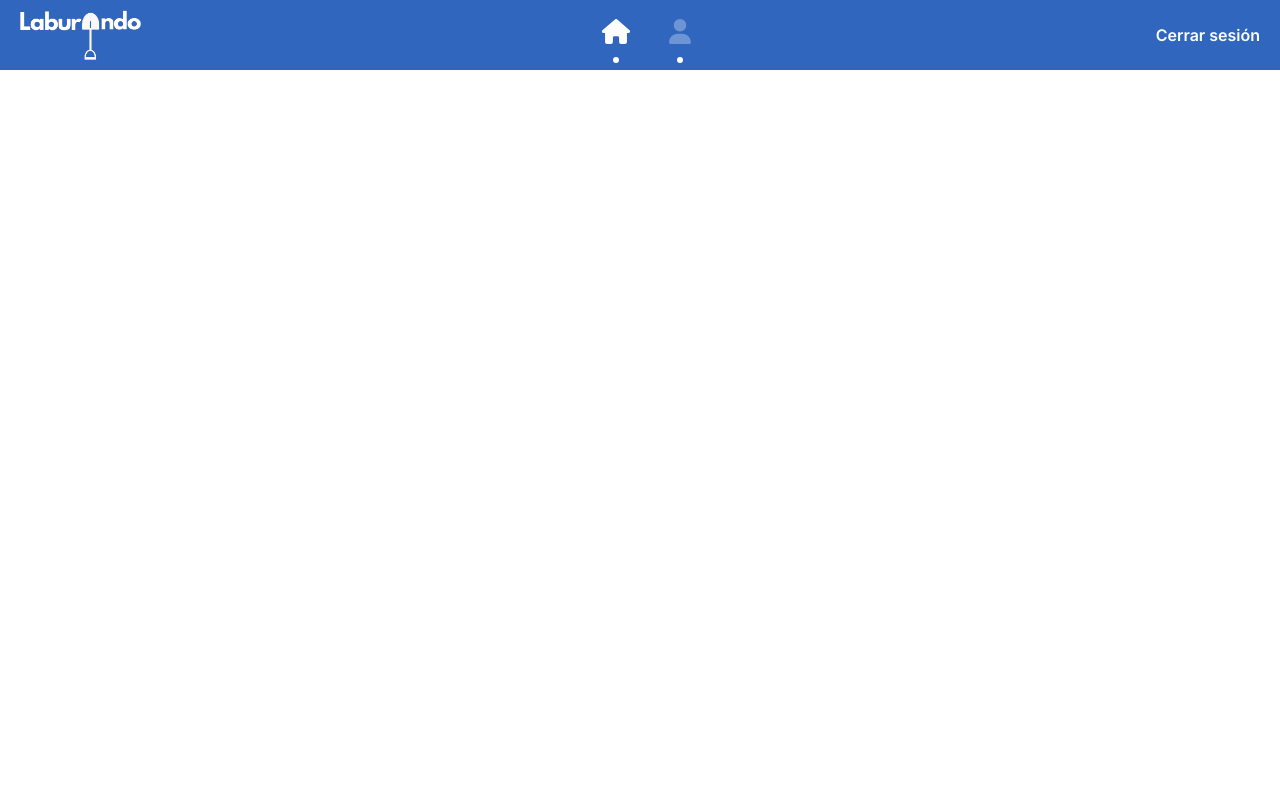
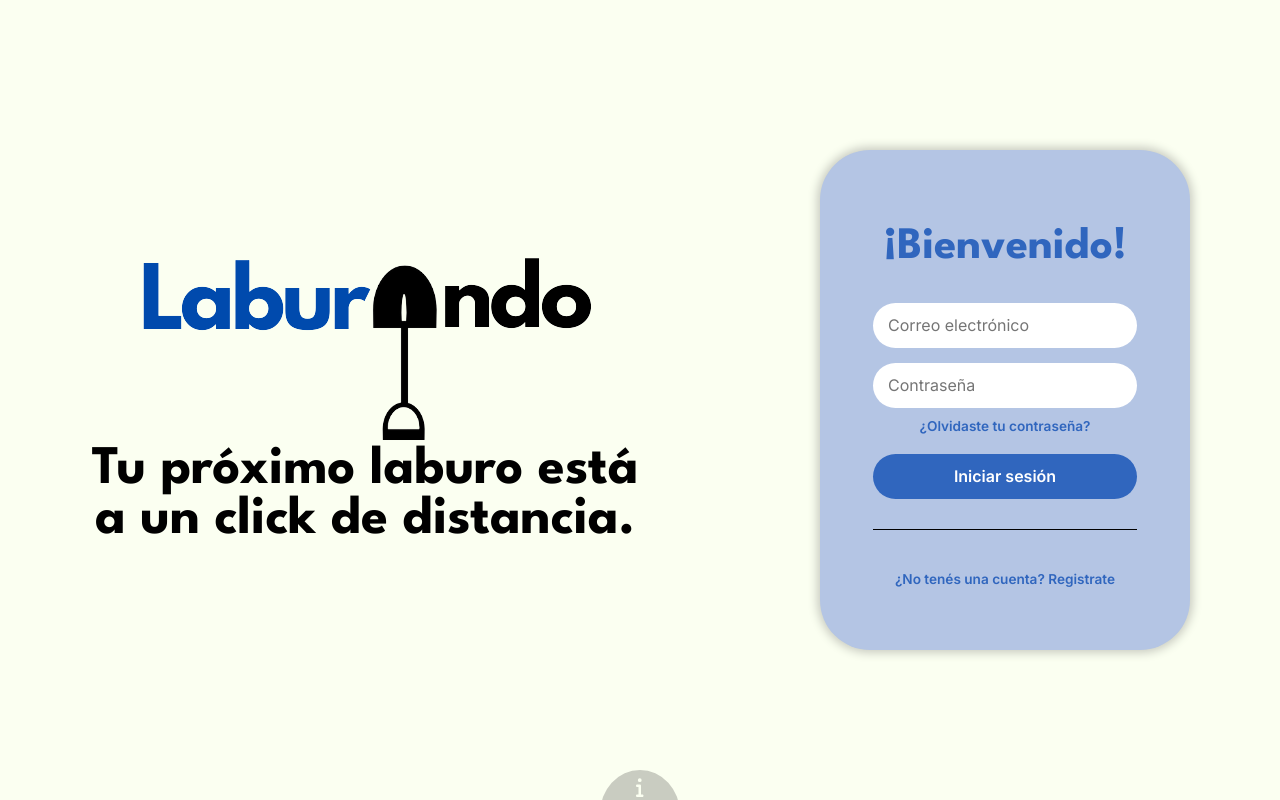
Before and after one commit to FrancoBorsella1/laburAndo-frontend, a React (Create React App) app: page / in a window 1280 px wide. Built offline with nearby package versions, Linux system fonts and the light colour scheme.

Commit message:
Feature: Se creó pantalla de login

```diff
--- a/src/App.js
+++ b/src/App.js
@@ -1,8 +1,8 @@
-import Navbar from "./components/Navbar";
+import Login from "./pages/Login";
 
 function App() {
   return (
-    <Navbar/>
+      <Login/>
   );
 }
 
--- a/src/pages/Login.js
+++ b/src/pages/Login.js
@@ -1 +1,33 @@
-let login;
+import React from 'react';
+import logo from "../assets/logos/logo-original.png";
+import "../styles/Login.css"
+import Footer from '../components/Footer';
+
+function Login() {
+    return (
+        <div>
+            <main id="contenedor-login">
+                <div className='contenedor-logo'>
+                    <img src={logo} alt='Logo' className='logo-grande'></img>
+                    <h1>Tu próximo laburo está a un click de distancia.</h1>
+                </div>
+                <form className='formulario-login'>
+                    <h2>¡Bienvenido!</h2>
+                    <div className='contenedor-inputs'>
+                        <input type='text' name="email" placeholder='Correo electrónico'/>
+                        <input type='password' name="password" placeholder='Contraseña'/>
+                        <a href='#'>¿Olvidaste tu contraseña?</a>
+                        <button>Iniciar sesión</button>
+                        <div className='linea-horizontal'></div>
+                    </div>
+                    <div className='contenedor-links'>
+                        <a href='#'>¿No tenés una cuenta? Registrate</a>
+                    </div>
+                </form>
+            </main>
+            <Footer/>
+        </div>
+    );
+};
+
+export default Login;
--- /dev/null
+++ b/src/styles/Login.css
@@ -0,0 +1,65 @@
+@import 'generales.css';
+
+
+/* Genéricos para toda esta página */
+
+#contenedor-login a{
+    color: var(--primary);
+    font-size: 0.85rem;
+}
+
+#contenedor-login h1 {
+    font-family: 'League Spartan', sans-serif;
+    font-weight: bold;
+    width: 100%;
+    font-size: 3.4rem;
+}
+#contenedor-login h2 {
+    margin-top: 55px;
+}
+
+/* Contenedores */
+#contenedor-login{
+    height: 100vh;
+    text-align: center;
+}
+    #contenedor-login .contenedor-logo {
+        width: 550px;
+    }
+    #contenedor-login .formulario-login {
+        width: 370px;
+        height: 500px;
+    }
+        .contenedor-inputs{
+            margin: 0px 30px;
+            margin-top: 20px;
+            display: flex;
+            flex-direction: column;
+            justify-content: center;
+            align-items: center;
+        }
+            .contenedor-inputs a{
+                margin-top: 10px;
+            }
+            .contenedor-inputs button{
+                margin-top: 20px;
+            }
+            .contenedor-inputs input {
+                margin-top: 15px;
+                padding: 0px 15px;
+            }
+
+    #contenedor-login .contenedor-links {
+        height: 100px;
+        display: flex;
+        flex-direction: column;
+        justify-content: center;
+        align-items: center;
+    }
+
+
+/* Independientes */
+#contenedor-login .linea-horizontal { /* Los estilos generales en el generales.css */
+    width: 100%;
+    margin-top: 30px;
+}
```
